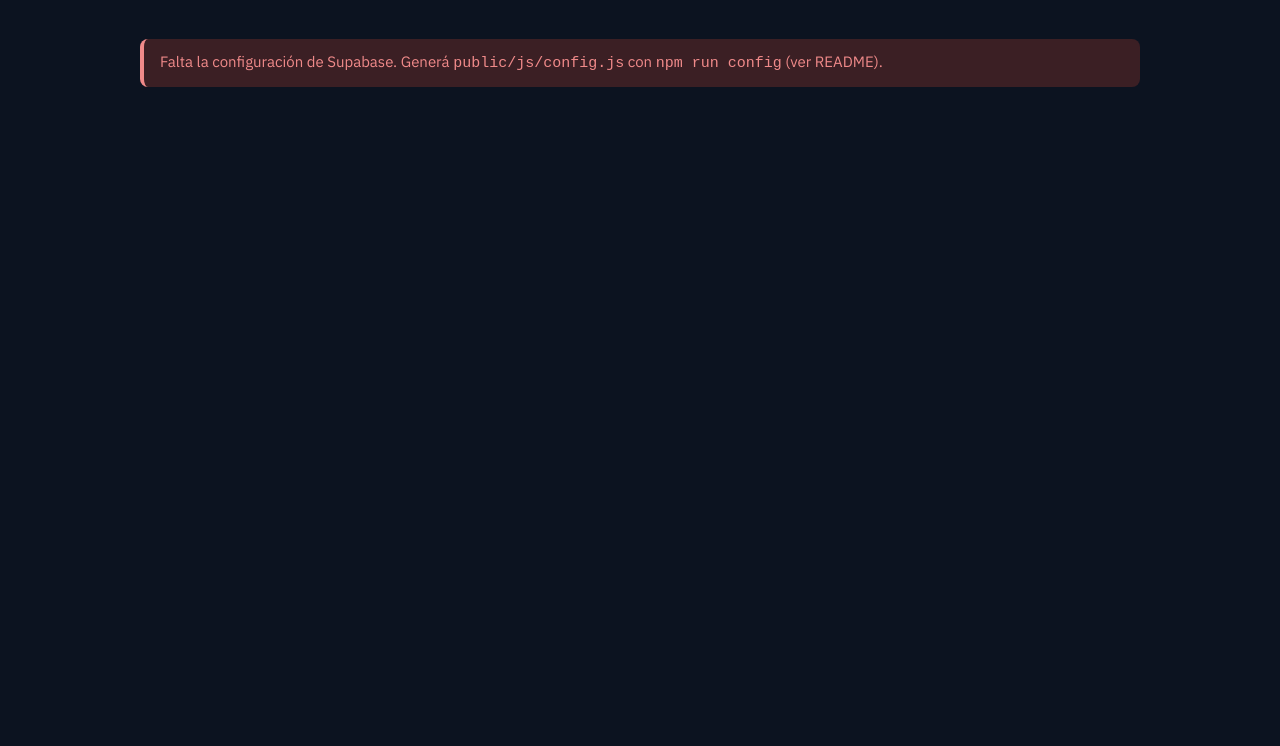
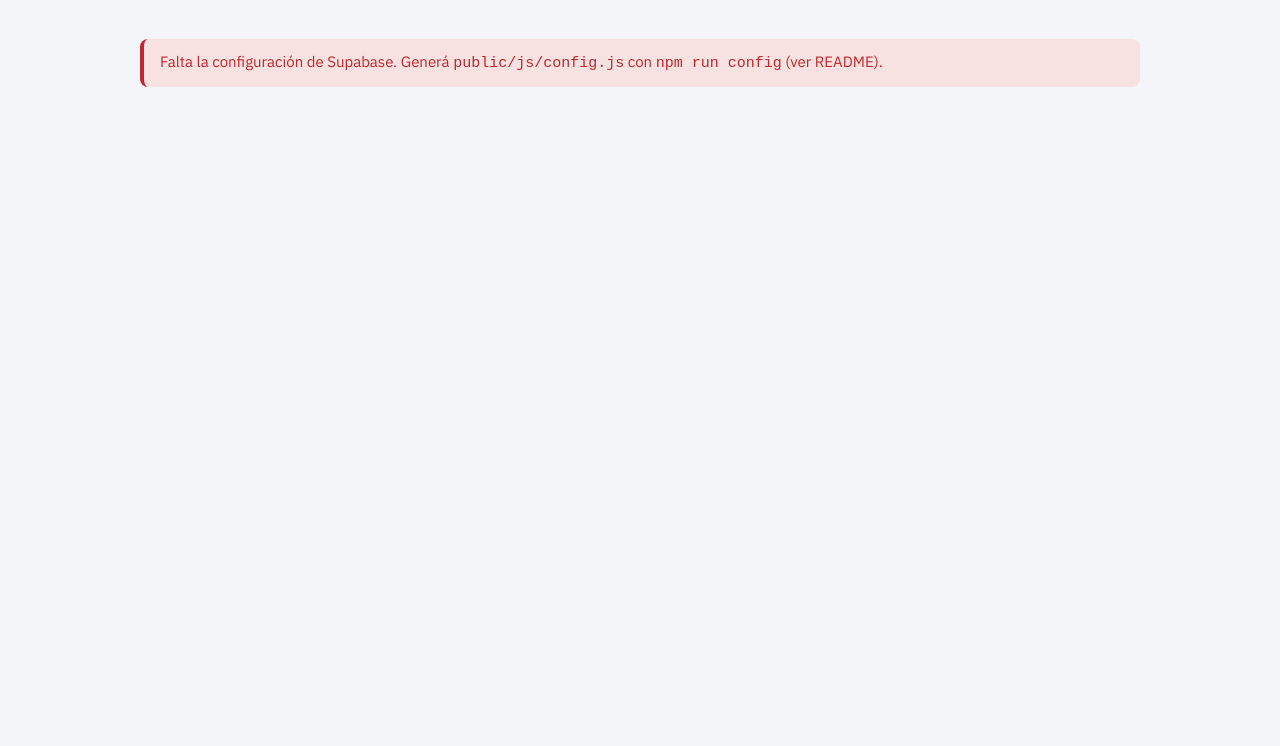
Before and after one commit to YoGabriel27/facturas_polizas, a website with bundled scripts: page public/index.html in a window 1280 px wide. Shown: the part 54-800 px from the top of the page. Built offline with nearby package versions, Linux system fonts and the dark colour scheme; files whose address does not match are found by name.

Commit message:
Add files via upload

```diff
--- a/public/css/styles.css
+++ b/public/css/styles.css
@@ -25,30 +25,8 @@
   box-sizing: border-box;
   padding-top: env(safe-area-inset-top, 0px);
   padding-bottom: env(safe-area-inset-bottom, 0px);
-  color-scheme: light dark;
-}
-
-@media (prefers-color-scheme: dark) {
-  :root {
-    --papel: #0c1320;
-    --superficie: #141d2d;
-    --tinta: #dbe5f5;
-    --acento: #8fb4f0;
-    --acento-suave: #1c2b45;
-    --texto: #e3e9f3;
-    --tenue: #9aa6ba;
-    --linea: #2b3850;
-    --rojo: #f08a8a;
-    --rojo-suave: #3b1f24;
-    --ambar: #e4b25f;
-    --ambar-suave: #3a2f1b;
-    --ok: #7ccf9b;
-    --ok-suave: #1b3326;
-    --barra: #091426;
-    --barra-texto: #dbe5f5;
-    --tarjeta: #13305f;
-    --tarjeta-texto: #eef3fb;
-  }
+  /* Siempre en modo claro, también con el celular en modo oscuro */
+  color-scheme: only light;
 }
 
 *, *::before, *::after { box-sizing: inherit; }
```
